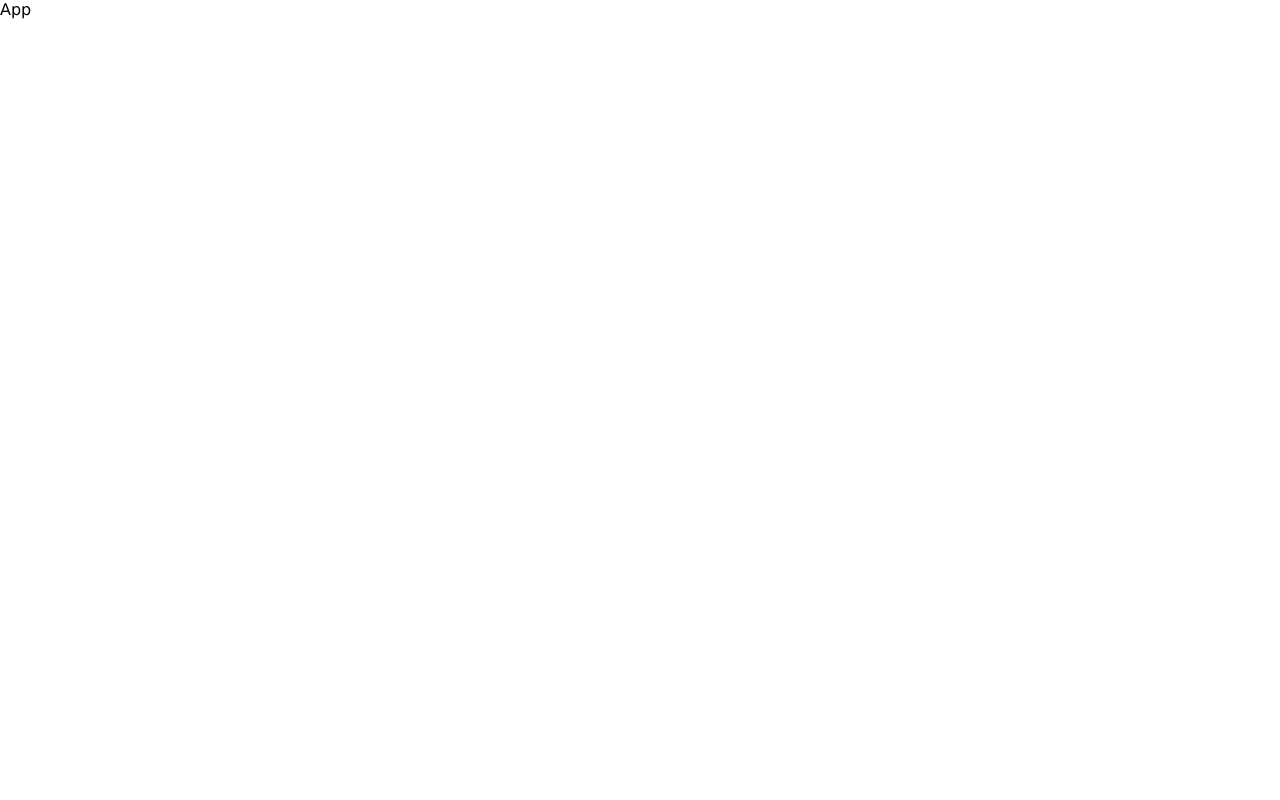
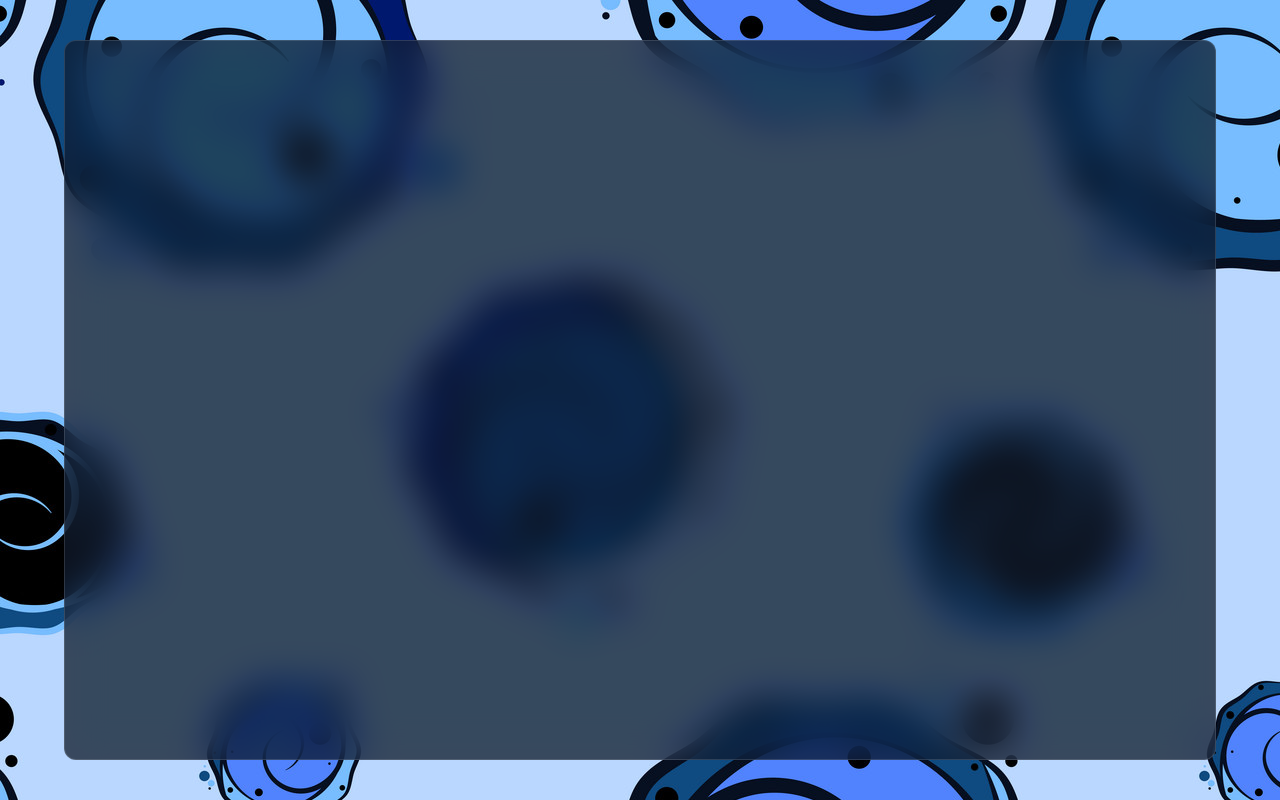
Before and after one commit to KaanAsutay/react-firebase-chatAPP, a React (Vite) app: page / in a window 1280 px wide. Built offline with nearby package versions, Linux system fonts and the light colour scheme.

Commit message:
CSS Glass Background Effect

```diff
--- a/src/App.jsx
+++ b/src/App.jsx
@@ -1,6 +1,8 @@
 const App = () => {
   return (
-    <div className=''>App</div>
+    <div className='container'>
+
+    </div>
   )
 }
 
--- a/src/index.css
+++ b/src/index.css
@@ -5,3 +5,21 @@
   font-family: "Lucida Sans", "Lucida Sans Regular", "Lucida Grande",
     "Lucida Sans Unicode", Geneva, Verdana, sans-serif;
 }
+
+body {
+  background-image: url("/bg.jpg");
+  display: flex;
+  align-items: center;
+  justify-content: center;
+  height: 100vh;
+  color: white;
+}
+
+.container {
+  width: 90vw;
+  height: 90vh;
+  background-color: rgba(17, 25, 40, 0.75);
+  backdrop-filter: blur(19px) saturate(180%);
+  border-radius: 12px;
+  border: 1px solid rgba(255, 255, 255, 0.125);
+}
```
Also changed, not shown: src/components/chat/Chat.jsx (added), src/components/chat/chat.css (added), src/components/detail/Detail.jsx (added), src/components/detail/detail.css (added), src/components/list/List.jsx (added), src/components/list/list.css (added).
